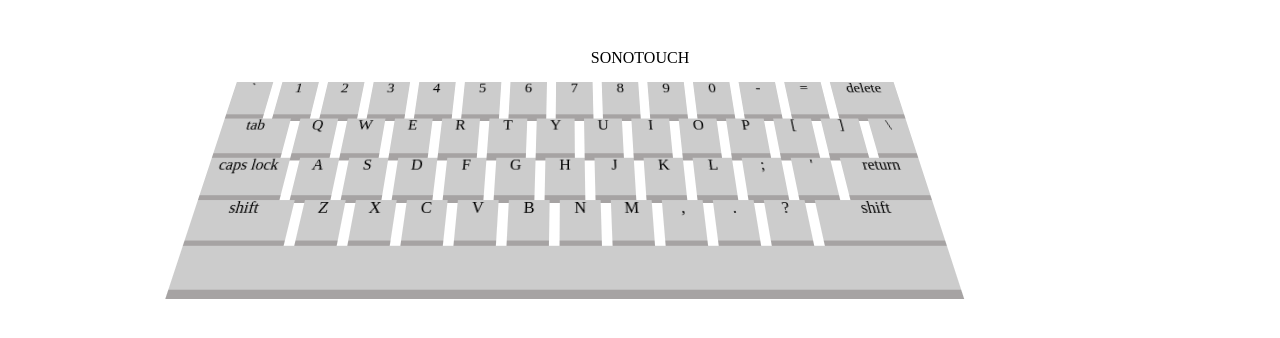
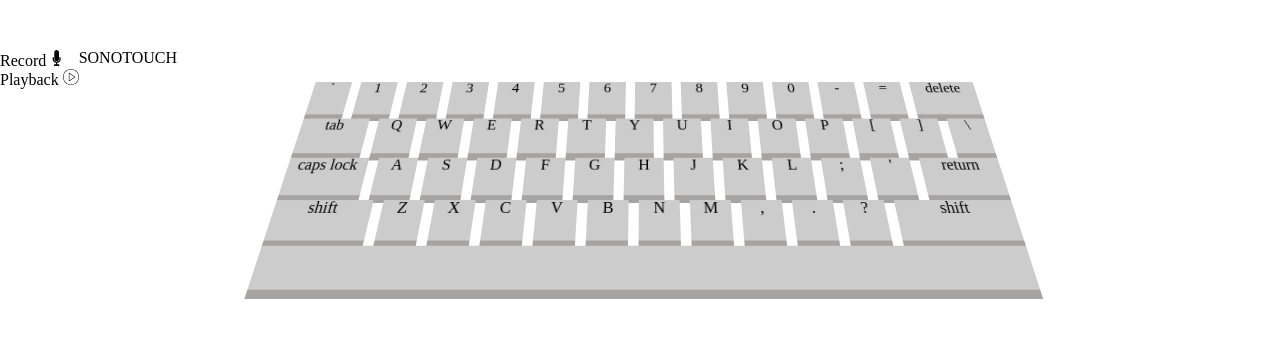
Before and after one commit to fvkramer/SonoTouch, a website built with webpack: page index.html in a window 1280 px wide. Built offline with nearby package versions, Linux system fonts and the light colour scheme.

Commit message:
Create section components on index page

```diff
--- a/index.html
+++ b/index.html
@@ -11,12 +11,43 @@
   <!-- <script src="./src/keyboard.js"></script> -->
 </head>
 <body>
-  <h1>
-    SonoTouch
-    <!-- <p class="sono">Sono</p>
-    <p class="touch">Touch</p> -->
-  </h1>
-  <div id="main-container">
+
+  <section class="heading">
+    <div class="audio-controls">
+      <!-- record -->
+      <div>
+        Record
+        <svg version="1.0" width="10pt" height="12pt" viewBox="0 0 655.000000 1280.000000" preserveAspectRatio="xMidYMid meet">
+          <g transform="translate(0.000000,1280.000000) scale(0.100000,-0.100000)" fill="#000000" stroke="none">
+            <path d="M3080 12714 c-443 -55 -837 -253 -1146 -577 -302 -316 -494 -735 -544 -1182 -8 -71 -10 -875 -8 -2805 l3 -2705 22 -110 c120 -597 439 -1072 918 -1365 711 -437 1643 -325 2243 269 300 296 481 640 575 1096 21 100 21 111 24 2825 3 2433 2 2737 -12 2840 -118 859 -727 1528 -1540 1690 -86 18 -153 23 -305 25 -107 2 -211 1 -230 -1z" />
+            <path d="M112 6962 c-29 -19 -32 -90 -32 -712 0 -860 13 -1067 84 -1377 216 -936 872 -1729 1765 -2133 235 -106 564 -207 789 -242 l82 -12 0 -518 0 -518 -790 0 -790 0 0 -690 0 -690 2055 0 2055 0 0 690 0 690 -790 0 -790 0 0 518 0 518 83 12 c45 7 146 28 223 47 1162 284 2067 1188 2330 2328 71 310 84 517 84 1377 0 622 -3 693 -32 712 -7 4 -223 8 -480 8 l-468 0 -14 -22 c-13 -20 -15 -140 -19 -808 -4 -849 -4 -851 -62 -1081 -183 -720 -756 -1302 -1490 -1512 -468 -134 -991 -113 -1435 58 -659 254 -1148 795 -1315 1454 -58 230 -58 232 -62 1081 -4 668 -6 788 -19 808 l-14 22 -468 0 c-257 0 -473 -4 -480 -8z" />
+          </g>
+        </svg>
+      </div>
+
+
+      <!-- play -->
+
+      <div>
+        Playback
+        <svg width:="10pt" height="12pt" version="1.1" id="Capa_1" x="0px" y="0px" viewBox="0 0 60 60" style="enable-background:new 0 0 60 60;"
+          xml:space="preserve">
+          <g>
+            <path d="M45.563,29.174l-22-15c-0.307-0.208-0.703-0.231-1.031-0.058C22.205,14.289,22,14.629,22,15v30   c0,0.371,0.205,0.711,0.533,0.884C22.679,45.962,22.84,46,23,46c0.197,0,0.394-0.059,0.563-0.174l22-15   C45.836,30.64,46,30.331,46,30S45.836,29.36,45.563,29.174z M24,43.107V16.893L43.225,30L24,43.107z" />
+            <path d="M30,0C13.458,0,0,13.458,0,30s13.458,30,30,30s30-13.458,30-30S46.542,0,30,0z M30,58C14.561,58,2,45.439,2,30   S14.561,2,30,2s28,12.561,28,28S45.439,58,30,58z" />
+          </g>
+        </svg>
+      </div>
+    </div>
+
+    <h1>
+      SonoTouch
+      <!-- <p class="sono">Sono</p>
+        <p class="touch">Touch</p> -->
+    </h1>
+  </section>
+
+  <section id="main-container">
     <div class="boom-box">
       <!-- <svg>
         <circle cx="200" cy="100" r="40" stroke="black"
@@ -102,8 +133,7 @@
 
 
     <audio id="audioElement-1" src="audio/arabic_vocal.mp3" crossorigin="anonymous"></audio>
-  </div>
-  <!-- <script src="src/boombox.js"></script> -->
+  </section>
   <script src="./dist/index.js"></script>
 </body>
 </html>
--- a/src/boombox.js
+++ b/src/boombox.js
@@ -11,7 +11,6 @@
   .attr('width', svgWidth);
 
 const createBoomBox = (frequencyData) => {
-  // debugger;
   const rangeScale = d3.scaleLinear()
     .domain([0, d3.max(frequencyData)])
     .range([0, svgHeight]);
@@ -24,14 +23,15 @@
     .data(frequencyData)
     .enter()
     .append('circle')
-    .attr('r', d => rangeScale(d))
+    .attr('r', d => 10)
     .attr('cx', svgWidth / 2)
     .attr('cy', svgHeight / 2)
     .attr('fill', 'none')
     .attr('stroke-width', 4)
     .attr('stroke-opacity', 1)
-    .attr('stroke', d => d3.hsl(hslScale(d), 1, 0.5))
-    .exit();
+    .attr('stroke', d => d3.hsl(10, 1, 0.5))
+    .exit()
+    .remove();
 };
 
 export default createBoomBox;
--- a/src/index.css
+++ b/src/index.css
@@ -1,6 +1,10 @@
 body {
   padding-top: 50px;
-  text-align: center;
+  /* text-align: center; */
+}
+
+.audio-controls {
+  float: left;
 }
 
 h1 {
--- a/src/keyboard.js
+++ b/src/keyboard.js
@@ -2,7 +2,6 @@
 
 document.addEventListener('keydown', (key) => {
   console.log(key.keyCode);
-  // debugger;
   switch (key.keyCode) {
     case 192:
       // `
```
Also changed, not shown: dist/index.js.
